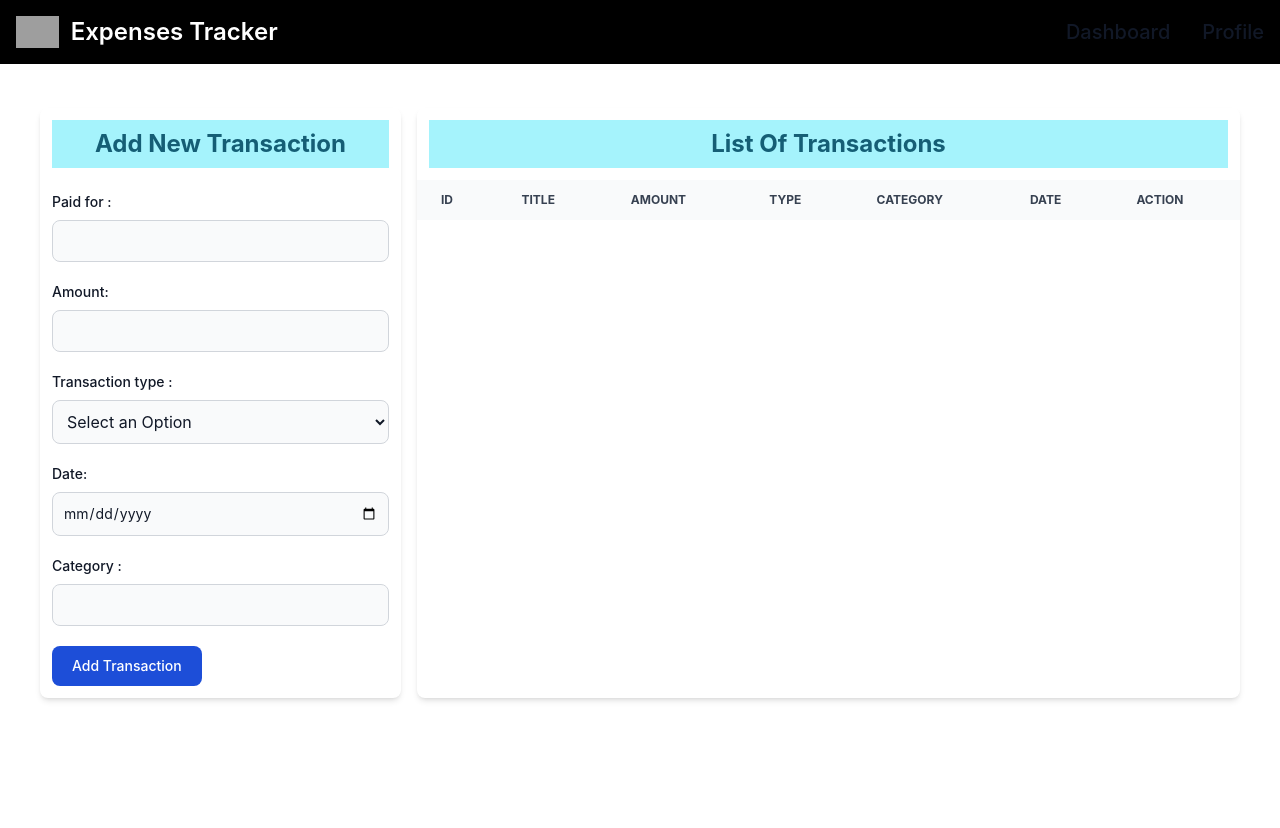
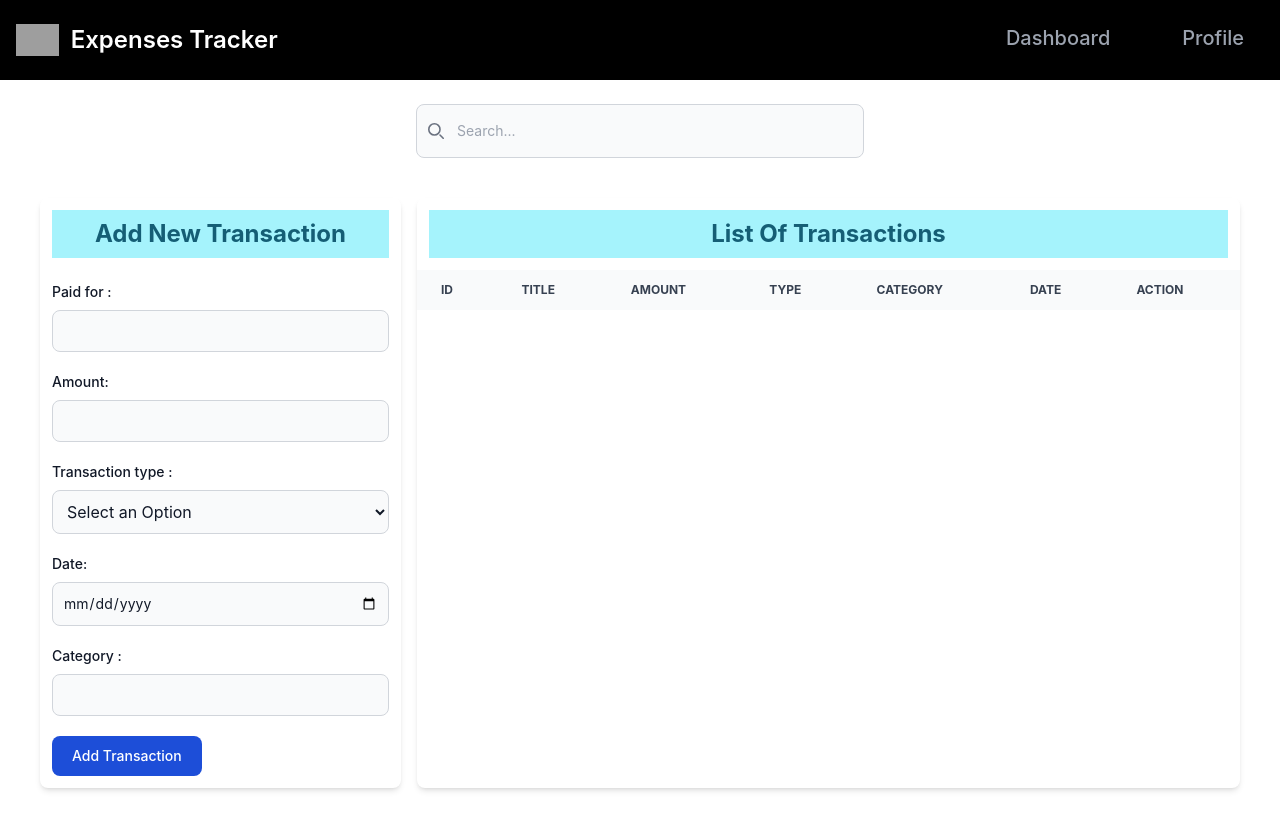
Before and after one commit to karmanshi/Expenses-Tracker, a React (Create React App) app in the folder expenses-tracker/: page / in a window 1280 px wide. Before the commit the page ends 800 px from the top, so only its background shows below. Built offline with nearby package versions, Linux system fonts and the light colour scheme; grey boxes are pictures that could not be loaded.

Commit message:
add search feature

```diff
--- a/expenses-tracker/src/Component/Expanses.jsx
+++ b/expenses-tracker/src/Component/Expanses.jsx
@@ -1,11 +1,14 @@
 import React, { useState, useEffect } from 'react'
 import Navbar from './navbar'
+import Search from './search'
 
 const Expanses = () => {
     const [addTransaction, setAddTransaction] = useState({})
     const [transactionList, setTransactionList] = useState(() => {
         return JSON.parse(localStorage.getItem('transaction')) || []
     })
+    const [searchData, setSearchData] = useState('')
+    const [filterList, setFilterList] = useState([])
 
     const handleAddForm = (e) => {
         setAddTransaction({ ...addTransaction, [e.target.name]: e.target.value })
@@ -25,12 +28,29 @@ const Expanses = () => {
     }
 
     useEffect(() => {
-        localStorage.setItem('transaction', JSON.stringify(transactionList));
+        localStorage.setItem('transaction', JSON.stringify(transactionList))
+        setFilterList([...transactionList])
     }, [transactionList]);
+
+    const handleSearch = (e) => {
+        setSearchData(e.target.value)
+        if (e.target.value == '') {
+            setFilterList([...transactionList])
+        }
+        else {
+            let data = transactionList.filter((items) => {
+                if (e.target.value == items.paid) {
+                    return items
+                }
+            })
+            setFilterList([...data])
+        }
+    }
 
     return (
         <div>
             <Navbar />
+            <Search handleSearch={handleSearch} searchData={searchData} />
             <div className='m-5 p-5'>
                 <div className="grid grid-flow-col gap-4">
                     <div className='col-span-1 overflow-x-auto shadow-md sm:rounded-lg '>
@@ -85,9 +105,9 @@ const Expanses = () => {
                                         Transaction type :
                                     </label>
                                     <select className="bg-gray-50 border border-gray-300 text-gray-900 rounded-lg focus:ring-primary-500 focus:border-primary-500 block w-full p-2.5 dark:bg-gray-700 dark:border-gray-600 dark:placeholder-gray-400 dark:text-white dark:focus:ring-primary-500 dark:focus:border-primary-500"
-                                     name='transaction'
-                                     value={addTransaction.transaction}
-                                     onChange={handleAddForm}
+                                        name='transaction'
+                                        value={addTransaction.transaction}
+                                        onChange={handleAddForm}
                                     >
                                         <option className="px-4 py-4 text-lg	 bg-white border rounded-lg focus:border-purple-400 focus:ring-purple-300 focus:outline-none focus:ring focus:ring-opacity-40 mb-2" defaultValue=''>Select an Option</option>
 
@@ -175,7 +195,7 @@ const Expanses = () => {
                             </thead>
                             <tbody>
 
-                                {transactionList.map((elements, index) => {
+                                {filterList.map((elements, index) => {
                                     return <tr key={index} className="odd:bg-white odd:dark:bg-gray-900 even:bg-gray-50 even:dark:bg-gray-800 border-b dark:border-gray-700">
                                         <td className="px-6 py-4">{index + 1}</td>
                                         <td className="px-6 py-4">{elements.paid}</td>
--- a/expenses-tracker/src/Component/Profile.js
+++ b/expenses-tracker/src/Component/Profile.js
@@ -1,8 +1,18 @@
 import React from 'react'
+import Navbar from './navbar'
 
 const Profile = () => {
   return (
-    <div>Profile</div>
+    <div>
+      <Navbar />
+      <div className='p-5 m-8 bg-black	w-1/2 h-96 rounded-lg shadow-xl shadow-gray-500	'>
+      <div className='mt-2 p-5 text-xl font-bold text-white'>Transactions: </div>
+      <div className='mt-5 p-4 text-base font-semibold text-white'>Total Amount Withdraw: </div>
+      <div className='mt-5 p-4 text-base font-semibold text-white'>Total Amount Credit: </div>
+      <div className='mt-5 p-4 text-base font-semibold text-white'>Total Amount Saved:</div>
+
+      </div>
+    </div>
   )
 }
 
--- a/expenses-tracker/src/Component/navbar.jsx
+++ b/expenses-tracker/src/Component/navbar.jsx
@@ -22,19 +22,17 @@ const Navbar = () => {
           <div className="hidden w-full md:block md:w-auto" id="navbar-default">
             <ul className="font-medium flex flex-col p-4 md:p-0 mt-4 border border-gray-100 rounded-lg  md:flex-row md:space-x-8 rtl:space-x-reverse md:mt-0 md:border-0 ">
 
-              <li>
+              <li className="block py-2 px-5 text-gray-400 rounded  dark:text-white text-gray-100 text-xl border-b-4 border-black rounded-full hover:border-yellow-500">
                 <Link
                   to="/"
-                  className="block py-2 px-3 text-gray-900 rounded hover:bg-gray-100 md:hover:bg-transparent md:border-0 md:hover:text-blue-700 md:p-0 dark:text-white md:dark:hover:text-blue-500  dark:hover:text-white md:dark:hover text-gray-300 text-xl"
                 >
                   Dashboard
                 </Link>
               </li>
 
-              <li>
+              <li className="block py-2 px-5 text-gray-400 rounded dark:text-white text-gray-100 text-xl border-b-4 border-black rounded-full hover:border-yellow-500">
                 <Link
                   to="/profile/"
-                  className="block py-2 px-3 text-gray-900 rounded hover:bg-gray-100 md:hover:bg-transparent md:border-0 md:hover:text-blue-700 md:p-0 dark:text-white md:dark:hover:text-blue-500  dark:hover:text-white md:dark:hover text-gray-300 text-xl"
                 >
                  Profile
                 </Link>
--- /dev/null
+++ b/expenses-tracker/src/Component/search.jsx
@@ -0,0 +1,48 @@
+import React from 'react'
+
+const Search = (props) => {
+    return (
+        <div>
+            <form className="max-w-md mx-auto">
+                <label
+                    htmlFor="default-search"
+                    className="mb-2 text-sm font-medium text-gray-900 sr-only dark:text-white"
+                >
+                    Search
+                </label>
+                <div className="relative">
+                    <div className="absolute inset-y-0 start-0 flex items-center ps-3 pointer-events-none">
+                        <svg
+                            className="w-4 h-4 text-gray-500 dark:text-gray-400"
+                            aria-hidden="true"
+                            xmlns="http://www.w3.org/2000/svg"
+                            fill="none"
+                            viewBox="0 0 20 20"
+                        >
+                            <path
+                                stroke="currentColor"
+                                strokeLinecap="round"
+                                strokeLinejoin="round"
+                                strokeWidth={2}
+                                d="m19 19-4-4m0-7A7 7 0 1 1 1 8a7 7 0 0 1 14 0Z"
+                            />
+                        </svg>
+                    </div>
+                    <input
+                        type="search"
+                        id="default-search"
+                        className="block w-full p-4 ps-10 text-sm text-gray-900 border border-gray-300 rounded-lg bg-gray-50 focus:ring-blue-500 focus:border-blue-500 dark:bg-gray-700 dark:border-gray-600 dark:placeholder-gray-400 dark:text-white dark:focus:ring-blue-500 dark:focus:border-blue-500"
+                        placeholder="Search..."
+                        required=""
+                        value={props.searchData}
+                        onChange={props.handleSearch}
+                    />
+
+                </div>
+            </form>
+
+        </div>
+    )
+}
+
+export default Search
```
